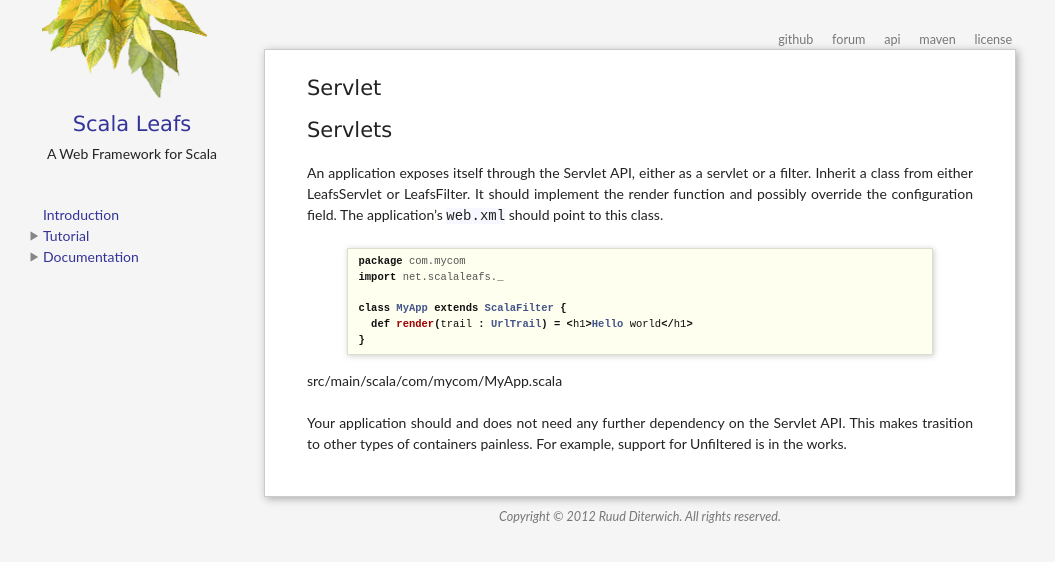
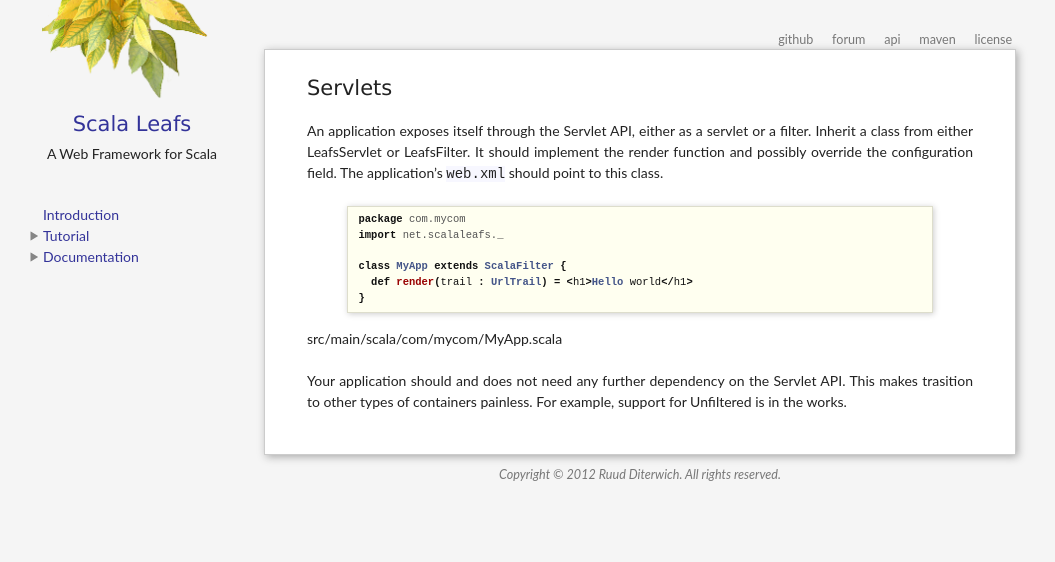
Before and after one commit to scalastuff/scalaleafs, a Jekyll site: the page built from servlets.md, in a window 1280 px wide. Shown: the top 562 px of the page, without its empty margins (0-1055 px from the left). Built offline with Jekyll 4.4.1, drawn with Linux system fonts in a browser that asks for light colours.

Commit message:
Updated servlets.md

```diff
--- a/servlets.md
+++ b/servlets.md
@@ -1,10 +1,7 @@
 ---
-title: Servlet
+title: Servlets
 layout: default
-index: 2
 ---
-
-#Servlets
 
 An application exposes itself through the Servlet API, either as a servlet or a filter. Inherit a class from either LeafsServlet or LeafsFilter. It should implement the render function and possibly override the configuration field. The application's `web.xml` should point to this class.
 
```
